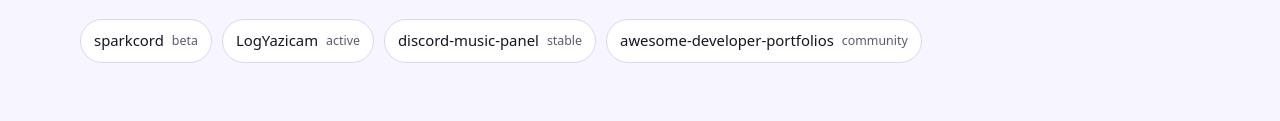
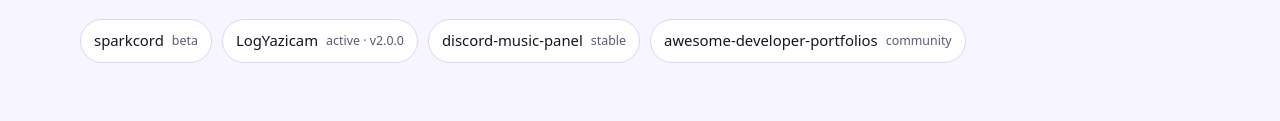
Before and after one commit to KodYazicam/KodYazicam, a plain HTML site: page index.html in a window 1280 px wide. Shown: the part 2070-2191 px from the top of the page. Drawn offline with Linux system fonts and the light colour scheme.

Commit message:
docs: refresh LogYazicam status for 2.0.0

```diff
--- a/index.html
+++ b/index.html
@@ -227,7 +227,7 @@ hookyard --port 4242</code></pre>
       </div>
       <div class="also">
         <a href="https://github.com/KodYazicam/sparkcord">sparkcord <small>beta</small></a>
-        <a href="https://github.com/KodYazicam/LogYazicam" title="88 event keys, 24 groups, 18 locales">LogYazicam <small>active</small></a>
+        <a href="https://github.com/KodYazicam/LogYazicam" title="88 event keys, 24 groups, 18 UI packs, SQLite routing, Docker">LogYazicam <small>active · v2.0.0</small></a>
         <a href="https://github.com/KodYazicam/discord-music-panel">discord-music-panel <small>stable</small></a>
         <a href="https://github.com/KodYazicam/awesome-developer-portfolios">awesome-developer-portfolios <small>community</small></a>
       </div>
```
Also changed, not shown: 2 other files.
